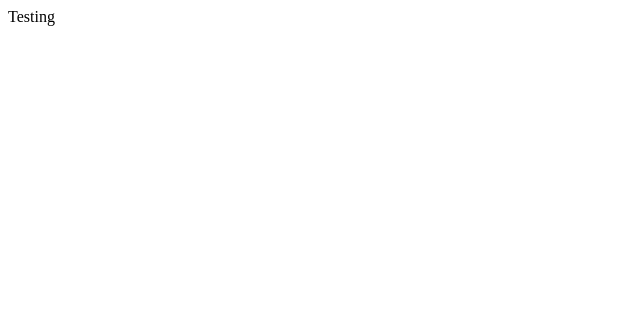
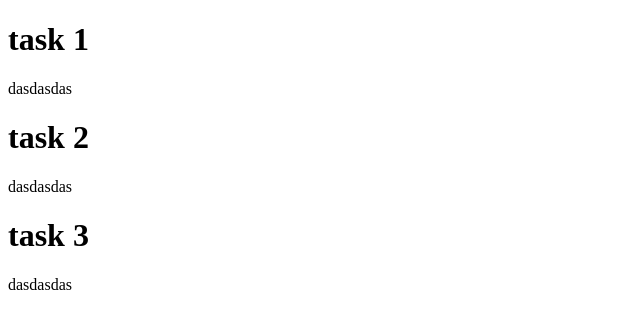
Before and after one commit to jlemes1/react-tasks-app, a React (Vite) app: page / in a window 1280 px wide. Shown: the top 328 px of the page, without its empty margins (0-640 px from the left). Built offline with nearby package versions, Linux system fonts and the light colour scheme.

Commit message:
Show task list

```diff
--- a/src/App.jsx
+++ b/src/App.jsx
@@ -1,5 +1,11 @@
+import TaskList from "./TaskList";
+
 function Testing() {
-  return <div>Testing</div>;
+  return (
+    <div>
+      <TaskList />
+    </div>
+  );
 }
 
 export default Testing;
--- /dev/null
+++ b/src/TaskList.jsx
@@ -0,0 +1,27 @@
+import { tasks as data } from "./tasks";
+import { useState, useEffect } from "react";
+
+function TaskList() {
+  const [tasks, setTasks] = useState([]);
+
+  useEffect(() => {
+    setTasks(data);
+  }, []);
+
+  if (tasks.length === 0) {
+    return <h1>No hay tareas aun</h1>;
+  }
+
+  return (
+    <div>
+      {tasks.map((task) => (
+        <div key={task.id}>
+          <h1>{task.title}</h1>
+          <p>{task.description}</p>
+        </div>
+      ))}
+    </div>
+  );
+}
+
+export default TaskList;
--- /dev/null
+++ b/src/tasks.js
@@ -0,0 +1,17 @@
+export const tasks = [
+  {
+    id: 1,
+    title: "task 1",
+    description: "dasdasdas",
+  },
+  {
+    id: 2,
+    title: "task 2",
+    description: "dasdasdas",
+  },
+  {
+    id: 3,
+    title: "task 3",
+    description: "dasdasdas",
+  },
+];
```
